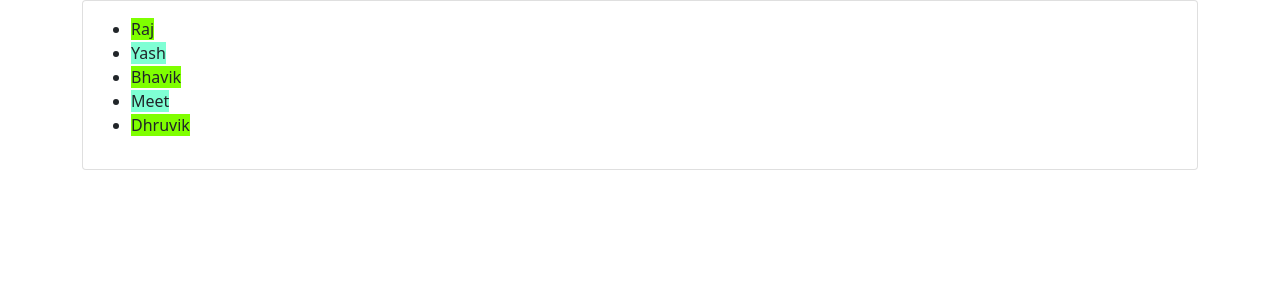
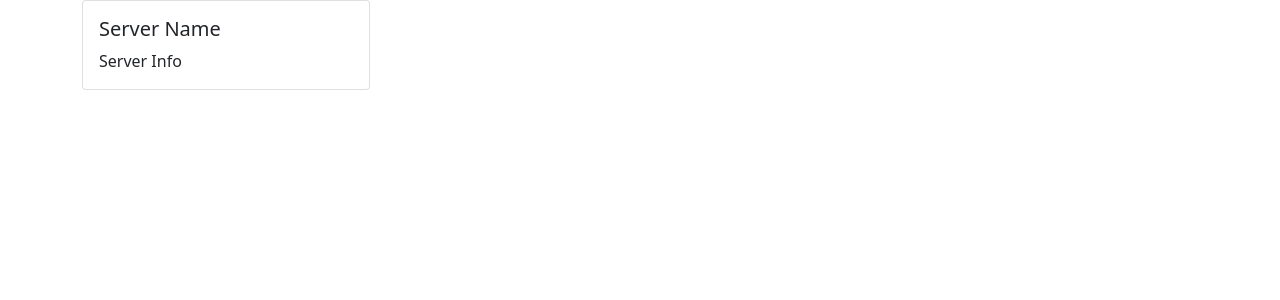
Before and after one commit to bhavikvashi1804/AngularBasics, an Angular app: page / in a window 1280 px wide. Shown: the top 300 px of the page. Built offline with nearby package versions, Linux system fonts and the light colour scheme.

Commit message:
Check out to working code

```diff
--- a/src/app/app.component.html
+++ b/src/app/app.component.html
@@ -1,3 +1,3 @@
 <div class="container">
-    <div app-server> </div>
+    <app-server></app-server>
 </div>
--- a/src/app/app.component.ts
+++ b/src/app/app.component.ts
@@ -7,4 +7,16 @@ import { Component } from '@angular/core';
 })
 export class AppComponent {
 
+  serverElements = [
+    {
+      'name': 'server 1',
+      'type': 'normal',
+      'content': 'server 1 info'
+    },
+    {
+      'name': 'server 2',
+      'type': 'critical',
+      'content': 'server 2 info'
+    }
+  ];
 }
--- a/src/app/server/server.component.html
+++ b/src/app/server/server.component.html
@@ -1,12 +1,7 @@
-<div class="card">
+<div class="card" style="width: 18rem;">
     <div class="card-body">
-        <ul>
-            <li *ngFor="let student of studentNames; odd as o">
-                <span [ngClass]="{oddStudent: o , evenStudent: !o}">{{student}}</span>
-
-            </li>
-        </ul>
+      <h5 class="card-title">Server Name</h5>
+      <p class="card-text">Server Info</p>
 
     </div>
-
-</div>
+  </div>
--- a/src/app/server/server.component.ts
+++ b/src/app/server/server.component.ts
@@ -1,13 +1,17 @@
 import { Component, OnInit } from '@angular/core';
 
 @Component({
-  selector: '[app-server]',
+  selector: 'app-server',
   templateUrl: './server.component.html',
   styleUrls: ['./server.component.css'],
 })
 export class ServerComponent implements OnInit {
 
-  studentNames = ['Raj', 'Yash', 'Bhavik', 'Meet', 'Dhruvik'];
+  serverElements!: {
+    name: string,
+    type: string,
+    content: string
+  };
 
   constructor() {}
 
```
